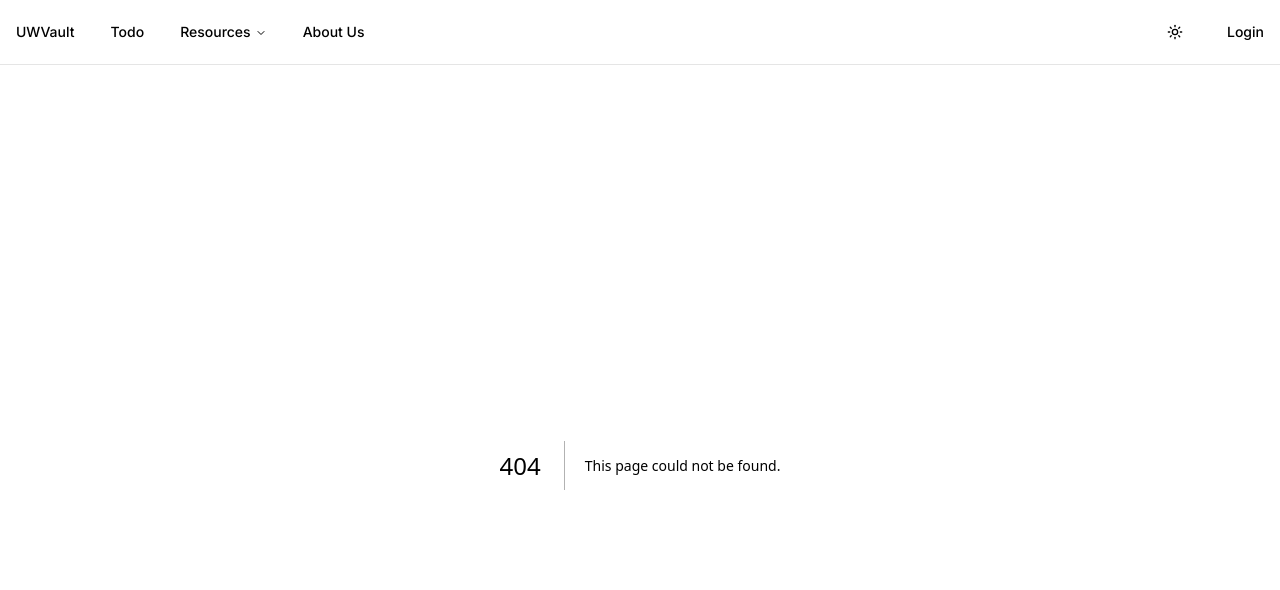
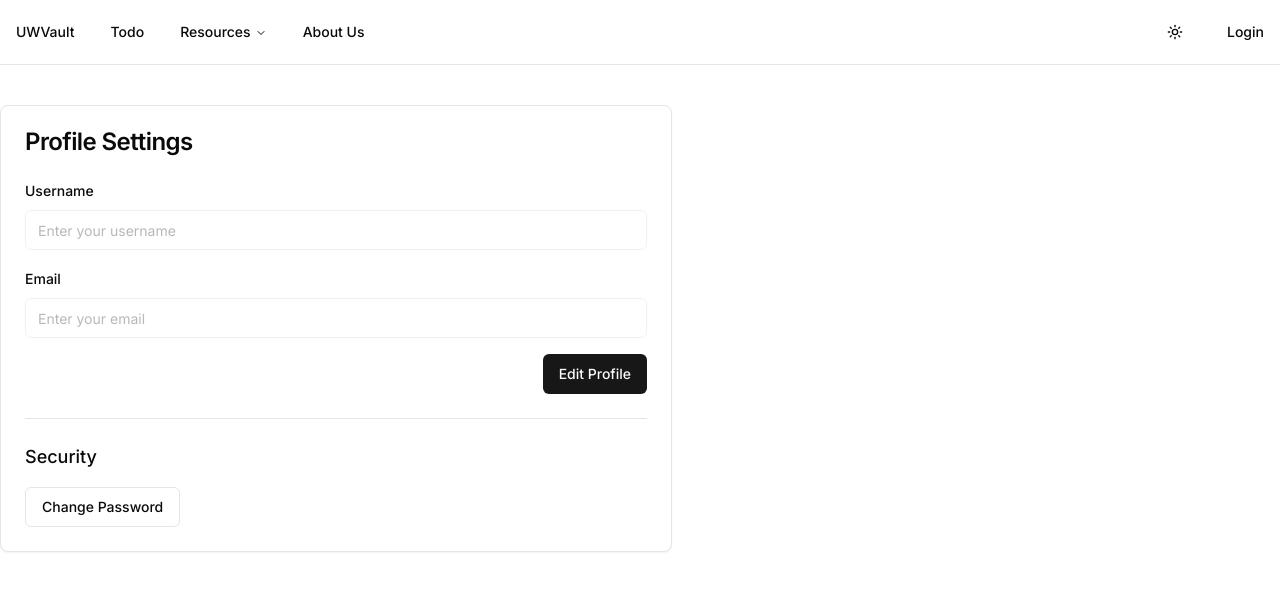
Before and after one commit to JulianZ-CD/uwvault, a Next.js app: page /profile in a window 1280 px wide. Before the commit this address had no page. Shown: the top 590 px of the page. Built offline with nearby package versions, Linux system fonts and the light colour scheme.

Commit message:
feat: add user profile page with form validation and editing capabilities

```diff
--- /dev/null
+++ b/app/(user)/profile/page.tsx
@@ -0,0 +1,27 @@
+'use client';
+
+import { useAuth } from '@/app/hooks/useAuth';
+import { UserProfile } from '@/app/components/user/UserProfile';
+import {
+  Card,
+  CardContent,
+  CardHeader,
+  CardTitle,
+} from '@/app/components/ui/card';
+
+export default function ProfilePage() {
+  const { user } = useAuth();
+
+  return (
+    <div className="container max-w-2xl py-10">
+      <Card>
+        <CardHeader>
+          <CardTitle>Profile Settings</CardTitle>
+        </CardHeader>
+        <CardContent>
+          <UserProfile user={user} />
+        </CardContent>
+      </Card>
+    </div>
+  );
+}
--- /dev/null
+++ b/app/components/ui/form.tsx
@@ -0,0 +1,178 @@
+"use client"
+
+import * as React from "react"
+import * as LabelPrimitive from "@radix-ui/react-label"
+import { Slot } from "@radix-ui/react-slot"
+import {
+  Controller,
+  ControllerProps,
+  FieldPath,
+  FieldValues,
+  FormProvider,
+  useFormContext,
+} from "react-hook-form"
+
+import { cn } from "@/app/lib/utils"
+import { Label } from "@/app/components/ui/label"
+
+const Form = FormProvider
+
+type FormFieldContextValue<
+  TFieldValues extends FieldValues = FieldValues,
+  TName extends FieldPath<TFieldValues> = FieldPath<TFieldValues>
+> = {
+  name: TName
+}
+
+const FormFieldContext = React.createContext<FormFieldContextValue>(
+  {} as FormFieldContextValue
+)
+
+const FormField = <
+  TFieldValues extends FieldValues = FieldValues,
+  TName extends FieldPath<TFieldValues> = FieldPath<TFieldValues>
+>({
+  ...props
+}: ControllerProps<TFieldValues, TName>) => {
+  return (
+    <FormFieldContext.Provider value={{ name: props.name }}>
+      <Controller {...props} />
+    </FormFieldContext.Provider>
+  )
+}
+
+const useFormField = () => {
+  const fieldContext = React.useContext(FormFieldContext)
+  const itemContext = React.useContext(FormItemContext)
+  const { getFieldState, formState } = useFormContext()
+
+  const fieldState = getFieldState(fieldContext.name, formState)
+
+  if (!fieldContext) {
+    throw new Error("useFormField should be used within <FormField>")
+  }
+
+  const { id } = itemContext
+
+  return {
+    id,
+    name: fieldContext.name,
+    formItemId: `${id}-form-item`,
+    formDescriptionId: `${id}-form-item-description`,
+    formMessageId: `${id}-form-item-message`,
+    ...fieldState,
+  }
+}
+
+type FormItemContextValue = {
+  id: string
+}
+
+const FormItemContext = React.createContext<FormItemContextValue>(
+  {} as FormItemContextValue
+)
+
+const FormItem = React.forwardRef<
+  HTMLDivElement,
+  React.HTMLAttributes<HTMLDivElement>
+>(({ className, ...props }, ref) => {
+  const id = React.useId()
+
+  return (
+    <FormItemContext.Provider value={{ id }}>
+      <div ref={ref} className={cn("space-y-2", className)} {...props} />
+    </FormItemContext.Provider>
+  )
+})
+FormItem.displayName = "FormItem"
+
+const FormLabel = React.forwardRef<
+  React.ElementRef<typeof LabelPrimitive.Root>,
+  React.ComponentPropsWithoutRef<typeof LabelPrimitive.Root>
+>(({ className, ...props }, ref) => {
+  const { error, formItemId } = useFormField()
+
+  return (
+    <Label
+      ref={ref}
+      className={cn(error && "text-destructive", className)}
+      htmlFor={formItemId}
+      {...props}
+    />
+  )
+})
+FormLabel.displayName = "FormLabel"
+
+const FormControl = React.forwardRef<
+  React.ElementRef<typeof Slot>,
+  React.ComponentPropsWithoutRef<typeof Slot>
+>(({ ...props }, ref) => {
+  const { error, formItemId, formDescriptionId, formMessageId } = useFormField()
+
+  return (
+    <Slot
+      ref={ref}
+      id={formItemId}
+      aria-describedby={
+        !error
+          ? `${formDescriptionId}`
+          : `${formDescriptionId} ${formMessageId}`
+      }
+      aria-invalid={!!error}
+      {...props}
+    />
+  )
+})
+FormControl.displayName = "FormControl"
+
+const FormDescription = React.forwardRef<
+  HTMLParagraphElement,
+  React.HTMLAttributes<HTMLParagraphElement>
+>(({ className, ...props }, ref) => {
+  const { formDescriptionId } = useFormField()
+
+  return (
+    <p
+      ref={ref}
+      id={formDescriptionId}
+      className={cn("text-sm text-muted-foreground", className)}
+      {...props}
+    />
+  )
+})
+FormDescription.displayName = "FormDescription"
+
+const FormMessage = React.forwardRef<
+  HTMLParagraphElement,
+  React.HTMLAttributes<HTMLParagraphElement>
+>(({ className, children, ...props }, ref) => {
+  const { error, formMessageId } = useFormField()
+  const body = error ? String(error?.message) : children
+
+  if (!body) {
+    return null
+  }
+
+  return (
+    <p
+      ref={ref}
+      id={formMessageId}
+      className={cn("text-sm font-medium text-destructive", className)}
+      {...props}
+    >
+      {body}
+    </p>
+  )
+})
+FormMessage.displayName = "FormMessage"
+
+export {
+  useFormField,
+  Form,
+  FormItem,
+  FormLabel,
+  FormControl,
+  FormDescription,
+  FormMessage,
+  FormField,
+}
--- /dev/null
+++ b/app/components/user/UserProfile.tsx
@@ -0,0 +1,135 @@
+'use client';
+
+import { useState } from 'react';
+import { Button } from '@/app/components/ui/button';
+import {
+  Form,
+  FormControl,
+  FormField,
+  FormItem,
+  FormLabel,
+  FormMessage,
+} from '@/app/components/ui/form';
+import { Input } from '@/app/components/ui/input';
+import { useForm } from 'react-hook-form';
+import { zodResolver } from '@hookform/resolvers/zod';
+import * as z from 'zod';
+import { useToast } from '@/app/hooks/use-toast';
+
+const profileFormSchema = z.object({
+  username: z
+    .string()
+    .min(3, { message: 'Username must be at least 3 characters' })
+    .max(20, { message: 'Username must not be longer than 20 characters' }),
+  email: z.string().email({ message: 'Invalid email address' }),
+});
+
+type ProfileFormValues = z.infer<typeof profileFormSchema>;
+
+interface UserProfileProps {
+  user: any; // 根据你的用户类型定义
+}
+
+export function UserProfile({ user }: UserProfileProps) {
+  const [isEditing, setIsEditing] = useState(false);
+  const { toast } = useToast();
+
+  const form = useForm<ProfileFormValues>({
+    resolver: zodResolver(profileFormSchema),
+    defaultValues: {
+      username: user?.username || '',
+      email: user?.email || '',
+    },
+  });
+
+  async function onSubmit(data: ProfileFormValues) {
+    try {
+      // 这里添加更新用户信息的逻辑
+      console.log('Form submitted:', data);
+      toast({
+        title: 'Success',
+        description: 'Profile updated successfully',
+      });
+      setIsEditing(false);
+    } catch (error) {
+      toast({
+        title: 'Error',
+        description: 'Failed to update profile',
+        variant: 'destructive',
+      });
+    }
+  }
+
+  return (
+    <div className="space-y-6">
+      <Form {...form}>
+        <form onSubmit={form.handleSubmit(onSubmit)} className="space-y-4">
+          <FormField
+            control={form.control}
+            name="username"
+            render={({ field }) => (
+              <FormItem>
+                <FormLabel>Username</FormLabel>
+                <FormControl>
+                  <Input
+                    {...field}
+                    disabled={!isEditing}
+                    placeholder="Enter your username"
+                  />
+                </FormControl>
+                <FormMessage />
+              </FormItem>
+            )}
+          />
+
+          <FormField
+            control={form.control}
+            name="email"
+            render={({ field }) => (
+              <FormItem>
+                <FormLabel>Email</FormLabel>
+                <FormControl>
+                  <Input
+                    {...field}
+                    disabled={true} // 邮箱始终禁用编辑
+                    type="email"
+                    placeholder="Enter your email"
+                  />
+                </FormControl>
+                <FormMessage />
+              </FormItem>
+            )}
+          />
+
+          <div className="flex justify-end gap-4">
+            {isEditing ? (
+              <>
+                <Button
+                  type="button"
+                  variant="outline"
+                  onClick={() => setIsEditing(false)}
+                >
+                  Cancel
+                </Button>
+                <Button type="submit">Save Changes</Button>
+              </>
+            ) : (
+              <Button type="button" onClick={() => setIsEditing(true)}>
+                Edit Profile
+              </Button>
+            )}
+          </div>
+        </form>
+      </Form>
+
+      <div className="border-t pt-6">
+        <h3 className="text-lg font-medium">Security</h3>
+        <div className="mt-4">
+          <Button variant="outline" className="w-full sm:w-auto">
+            Change Password
+          </Button>
+        </div>
+      </div>
+    </div>
+  );
+}
--- /dev/null
+++ b/app/components/user/UserProvider.tsx
@@ -0,0 +1,34 @@
+'use client';
+
+import { createContext, useContext, useState } from 'react';
+
+interface UserContextType {
+  updateProfile: (data: any) => Promise<void>;
+  changePassword: (oldPassword: string, newPassword: string) => Promise<void>;
+}
+
+const UserContext = createContext<UserContextType | undefined>(undefined);
+
+export function UserProvider({ children }: { children: React.ReactNode }) {
+  const updateProfile = async (data: any) => {
+    // 实现更新用户资料的逻辑
+  };
+
+  const changePassword = async (oldPassword: string, newPassword: string) => {
+    // 实现修改密码的逻辑
+  };
+
+  return (
+    <UserContext.Provider value={{ updateProfile, changePassword }}>
+      {children}
+    </UserContext.Provider>
+  );
+}
+
+export function useUser() {
+  const context = useContext(UserContext);
+  if (context === undefined) {
+    throw new Error('useUser must be used within a UserProvider');
+  }
+  return context;
+}
```
Also changed, not shown: middleware.ts (+9 -11 lines), package.json (+5 -2 lines), 1 other file (tests, documents, lock files or other folders).
